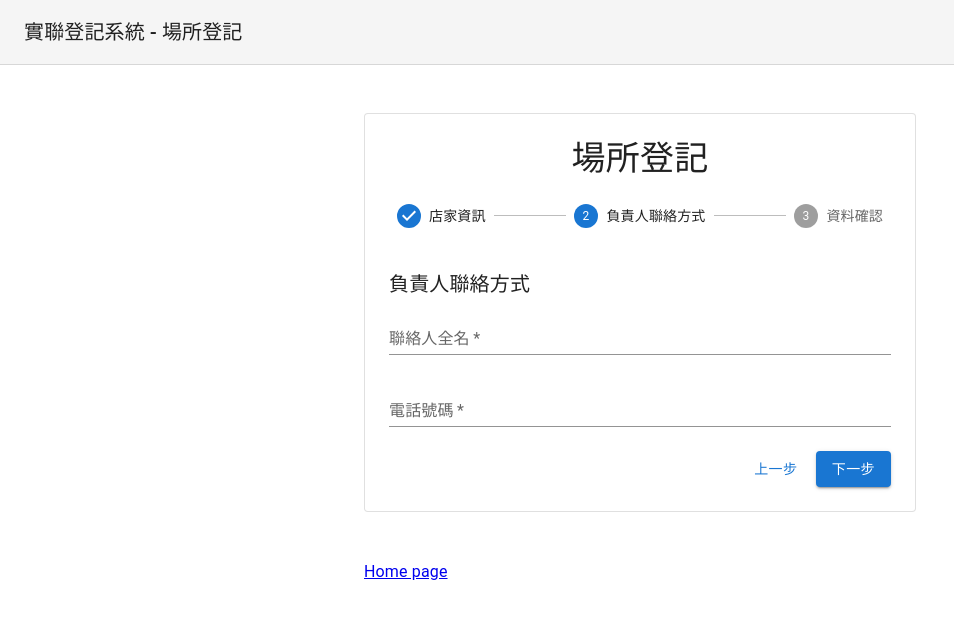
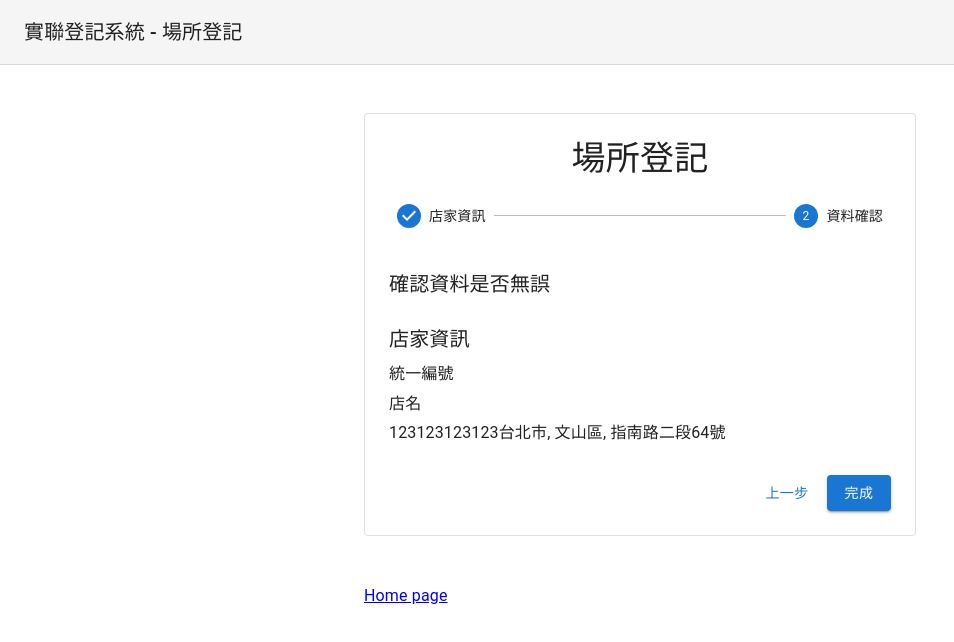
Before and after one commit to CTHua/1101_DBMS_Proj, a React (Create React App) app in the folder web/: page /address in a window 1280 px wide. Both pictures are taken after a click on the button "下一步". Shown: the top 642 px of the page, without its empty margins (0-954 px from the left). Built offline with nearby package versions, Linux system fonts and the light colour scheme.

Commit message:
fix: trim address page content

```diff
--- a/web/src/pages/SignUpAddress.js
+++ b/web/src/pages/SignUpAddress.js
@@ -12,18 +12,19 @@ import Button from '@mui/material/Button';
 import Typography from '@mui/material/Typography';
 import { createTheme, ThemeProvider } from '@mui/material/styles';
 import AddressForm from './addressComponents/AddressForm';
-import ContactForm from './addressComponents/ContactForm';
+// import ContactForm from './addressComponents/ContactForm';
 import Review from './addressComponents/Review';
 
-const steps = ['店家資訊', '負責人聯絡方式', '資料確認'];
+// const steps = ['店家資訊', '負責人聯絡方式', '資料確認'];
+const steps = ['店家資訊', '資料確認'];
 
 function getStepContent(step) {
   switch (step) {
     case 0:
       return <AddressForm />;
+    // case 1:
+    //   return <ContactForm />;
     case 1:
-      return <ContactForm />;
-    case 2:
       return <Review />;
     default:
       throw new Error('Unknown step');
--- a/web/src/pages/addressComponents/Review.js
+++ b/web/src/pages/addressComponents/Review.js
@@ -2,7 +2,7 @@ import * as React from 'react';
 import Typography from '@mui/material/Typography';
 import Grid from '@mui/material/Grid';
 
-const addresses = ['台北市', '文山區', '指南路二段64號'];
+const addresses = ['123123123123台北市', '文山區', '指南路二段64號'];
 
 export default function Review() {
   return (
@@ -11,7 +11,7 @@ export default function Review() {
         確認資料是否無誤
       </Typography>
       <Grid container spacing={2}>
-        <Grid item xs={12} sm={6}>
+        <Grid item xs={12} sm={12}>
           <Typography variant="h6" gutterBottom sx={{ mt: 2 }}>
             店家資訊
           </Typography>
@@ -19,13 +19,13 @@ export default function Review() {
           <Typography gutterBottom>店名</Typography>
           <Typography gutterBottom>{addresses.join(', ')}</Typography>
         </Grid>
-        <Grid item container direction="column" xs={12} sm={6}>
+        {/* <Grid item container direction="column" xs={12} sm={6}>
           <Typography variant="h6" gutterBottom sx={{ mt: 2 }}>
             負責人聯絡方式
           </Typography>
           <Typography gutterBottom>姓名</Typography>
           <Typography gutterBottom>電話號碼</Typography>
-        </Grid>
+        </Grid> */}
       </Grid>
     </React.Fragment>
   );
```
